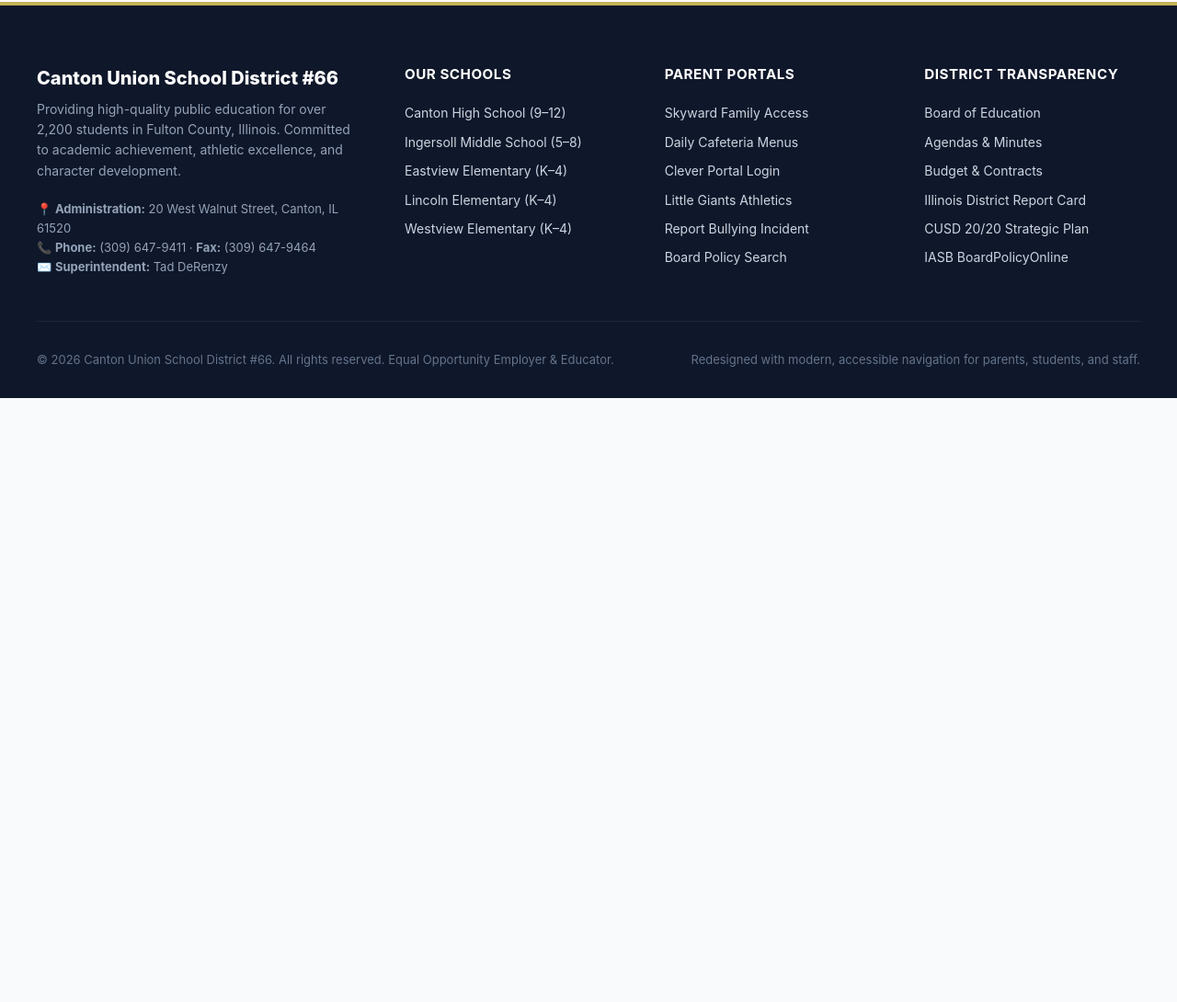
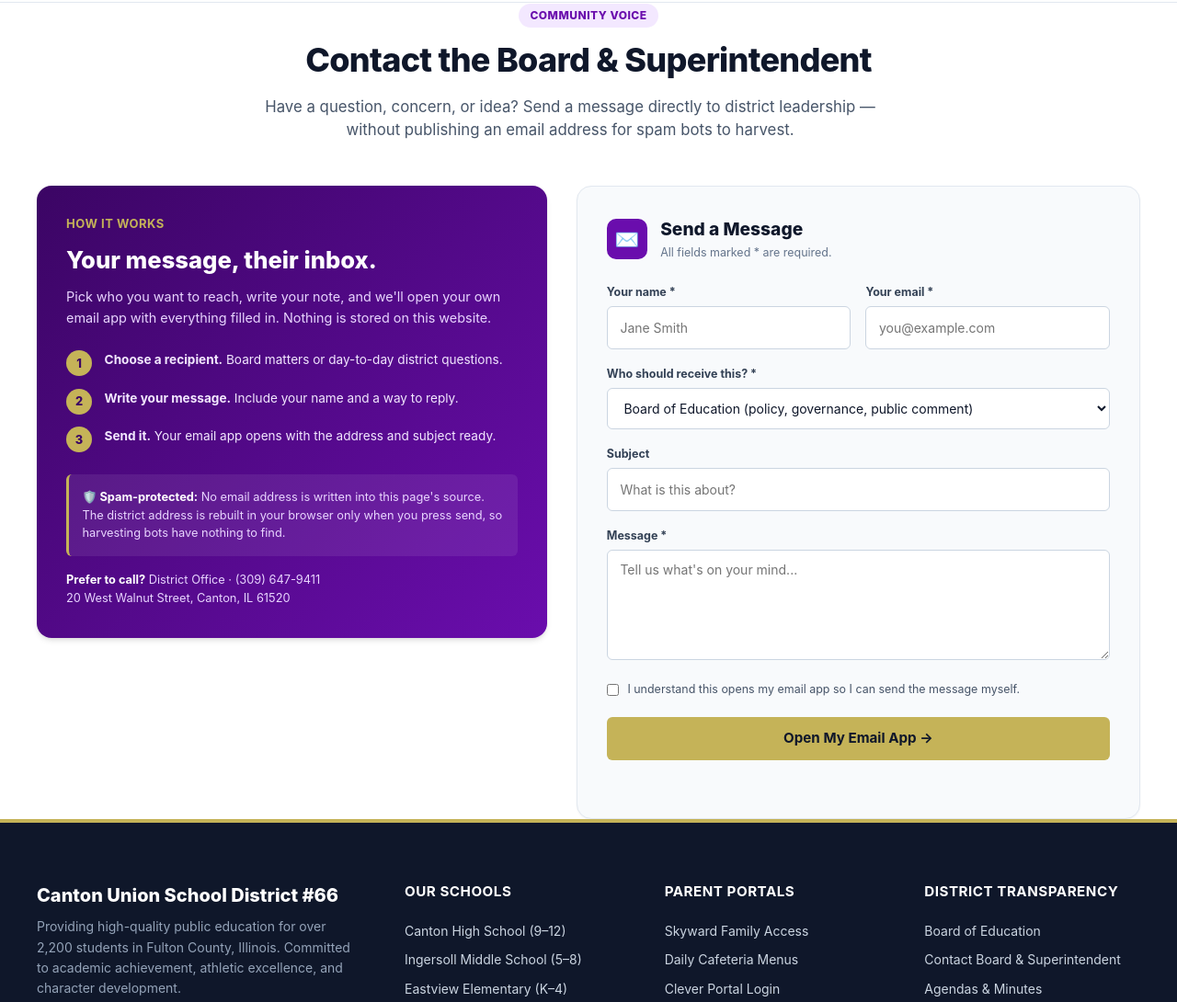
Before and after one commit to Supergus68/cantonusd66-redesign, an Astro site: page /board in a window 1280 px wide. Shown: the part 1620-2710 px from the top of the page at 92% size. Before the commit the page ends 2053 px from the top, so only its background shows below. Built offline with nearby package versions, Linux system fonts and the light colour scheme; Astro itself is replaced by a stand-in of ours.

Commit message:
Add spam-protected board and superintendent contact form

```diff
--- a/src/components/BoardSection.astro
+++ b/src/components/BoardSection.astro
@@ -33,6 +33,9 @@
           </a>
           <a href="https://www.cantonusd.org/budget-and-contracts.html" target="_blank" rel="noopener" class="btn-secondary" style="font-size: 0.85rem; padding: 0.5rem 1rem;">
             📊 Budget & Financial Reports ↗
+          </a>
+          <a href="/board#contact-board" class="btn-secondary" style="font-size: 0.85rem; padding: 0.5rem 1rem;">
+            ✉️ Contact Superintendent
           </a>
         </div>
       </div>
--- /dev/null
+++ b/src/components/ContactBoard.astro
@@ -0,0 +1,368 @@
+---
+---
+
+<section id="contact-board" class="contact-board-section">
+  <div class="container">
+    <div class="section-header-centered">
+      <span class="section-badge">Community Voice</span>
+      <h2 class="section-heading">Contact the Board &amp; Superintendent</h2>
+      <p class="section-sub">
+        Have a question, concern, or idea? Send a message directly to district leadership — without publishing an email address for spam bots to harvest.
+      </p>
+    </div>
+
+    <div class="contact-board-grid">
+      <div class="contact-info-card">
+        <div class="leadership-tag">How It Works</div>
+        <h3 class="contact-info-title">Your message, their inbox.</h3>
+        <p class="contact-info-lead">
+          Pick who you want to reach, write your note, and we'll open your own email app with everything filled in. Nothing is stored on this website.
+        </p>
+
+        <ol class="contact-steps">
+          <li><span>1</span><div><strong>Choose a recipient.</strong> Board matters or day-to-day district questions.</div></li>
+          <li><span>2</span><div><strong>Write your message.</strong> Include your name and a way to reply.</div></li>
+          <li><span>3</span><div><strong>Send it.</strong> Your email app opens with the address and subject ready.</div></li>
+        </ol>
+
+        <div class="contact-privacy">
+          <strong>🛡️ Spam-protected:</strong> No email address is written into this page's source. The district address is rebuilt in your browser only when you press send, so harvesting bots have nothing to find.
+        </div>
+
+        <div class="contact-fallback">
+          <strong>Prefer to call?</strong> District Office · (309) 647-9411<br />
+          20 West Walnut Street, Canton, IL 61520
+        </div>
+      </div>
+
+      <form id="boardContactForm" class="contact-form-card" novalidate>
+        <div class="contact-form-head">
+          <span class="contact-form-icon">✉️</span>
+          <div>
+            <h3>Send a Message</h3>
+            <p>All fields marked * are required.</p>
+          </div>
+        </div>
+
+        <div class="contact-form-row">
+          <div class="contact-field">
+            <label for="contactName">Your name *</label>
+            <input id="contactName" name="contactName" type="text" autocomplete="name" required placeholder="Jane Smith" />
+          </div>
+          <div class="contact-field">
+            <label for="contactEmail">Your email *</label>
+            <input id="contactEmail" name="contactEmail" type="email" autocomplete="email" required placeholder="you@example.com" />
+          </div>
+        </div>
+
+        <div class="contact-field">
+          <label for="contactTopic">Who should receive this? *</label>
+          <select id="contactTopic" name="contactTopic" required>
+            <option value="board">Board of Education (policy, governance, public comment)</option>
+            <option value="superintendent">Superintendent Tad DeRenzy (district operations)</option>
+          </select>
+        </div>
+
+        <div class="contact-field">
+          <label for="contactSubject">Subject</label>
+          <input id="contactSubject" name="contactSubject" type="text" placeholder="What is this about?" />
+        </div>
+
+        <div class="contact-field">
+          <label for="contactMessage">Message *</label>
+          <textarea id="contactMessage" name="contactMessage" rows="5" required placeholder="Tell us what's on your mind..."></textarea>
+        </div>
+
+        <div class="honeypot" aria-hidden="true">
+          <label for="contactWebsite">Leave this field empty</label>
+          <input id="contactWebsite" name="website" type="text" tabindex="-1" autocomplete="off" />
+        </div>
+
+        <label class="contact-consent" for="contactConsent">
+          <input id="contactConsent" name="contactConsent" type="checkbox" required />
+          <span>I understand this opens my email app so I can send the message myself.</span>
+        </label>
+
+        <button type="submit" class="btn-primary contact-submit">Open My Email App &rarr;</button>
+
+        <p id="contactStatus" class="contact-status" role="status" aria-live="polite"></p>
+        <a id="contactFallback" class="contact-fallback-link" href="#">Didn't open? Click here to try again &rarr;</a>
+      </form>
+    </div>
+  </div>
+</section>
+
+<script is:inline>
+  (function () {
+    var form = document.getElementById('boardContactForm');
+    if (!form) return;
+
+    var status = document.getElementById('contactStatus');
+    var fallback = document.getElementById('contactFallback');
+
+    // Obfuscated district address: char codes XOR 0x5A XOR (index % 5).
+    // Rebuilt only inside this handler, never written as a literal in the page.
+    var coded = [46,63,61,43,59,52,33,33,25,61,47,40,60,111,104,116,52,42,62];
+    function reveal() {
+      return coded.map(function (n, i) {
+        return String.fromCharCode(n ^ 0x5A ^ (i % 5));
+      }).join('');
+    }
+
+    function value(id) {
+      return document.getElementById(id).value.trim();
+    }
+
+    form.addEventListener('submit', function (e) {
+      e.preventDefault();
+      status.textContent = '';
+
+      // Honeypot: real visitors never fill this hidden field.
+      if (value('contactWebsite') !== '') return;
+
+      if (!form.checkValidity()) {
+        form.reportValidity();
+        return;
+      }
+
+      var name = value('contactName');
+      var reply = value('contactEmail');
+      var subject = value('contactSubject');
+      var message = value('contactMessage');
+      var topic = value('contactTopic');
+      var label = topic === 'board' ? 'Board of Education' : 'Superintendent Tad DeRenzy';
+      var fullSubject = '[CUSD #66 - ' + label + '] ' + (subject || 'Message from ' + name);
+      var body = [
+        'To: ' + label,
+        '',
+        'From: ' + name + ' <' + reply + '>',
+        '',
+        message,
+        '',
+        '---',
+        'Sent from the Canton USD #66 redesign demo contact form.'
+      ].join('\n');
+
+      var href = 'mailto:' + reveal() + '?subject=' + encodeURIComponent(fullSubject) + '&body=' + encodeURIComponent(body);
+      fallback.href = href;
+      fallback.style.display = 'inline-block';
+      status.textContent = 'Your email app should open now. If it does not, use the link below.';
+      window.location.href = href;
+    });
+  })();
+</script>
+
+<style>
+  .contact-board-section {
+    background: var(--white);
+    border-top: 1px solid var(--slate-200);
+  }
+  .section-header-centered {
+    text-align: center;
+    max-width: 760px;
+    margin: 0 auto 3rem;
+  }
+  .contact-board-grid {
+    display: grid;
+    grid-template-columns: 0.95fr 1.05fr;
+    gap: 2rem;
+    align-items: start;
+  }
+  .contact-info-card {
+    background: linear-gradient(135deg, var(--cusd-purple-deep), var(--cusd-purple));
+    color: #FFFFFF;
+    border-radius: var(--radius-lg);
+    padding: 2rem;
+    box-shadow: var(--shadow-md);
+  }
+  .contact-info-title {
+    font-size: 1.6rem;
+    font-weight: 800;
+    line-height: 1.25;
+    margin: 0.85rem 0 0.75rem;
+  }
+  .contact-info-lead {
+    font-size: 0.9rem;
+    line-height: 1.6;
+    color: #E9D5FF;
+    margin-bottom: 1.5rem;
+  }
+  .contact-steps {
+    list-style: none;
+    padding: 0;
+    margin: 0 0 1.5rem;
+    display: flex;
+    flex-direction: column;
+    gap: 0.85rem;
+  }
+  .contact-steps li {
+    display: flex;
+    gap: 0.85rem;
+    align-items: flex-start;
+    font-size: 0.85rem;
+    line-height: 1.5;
+    color: #F3E8FF;
+  }
+  .contact-steps li span {
+    flex: 0 0 1.75rem;
+    height: 1.75rem;
+    border-radius: 9999px;
+    background: var(--cusd-gold);
+    color: var(--cusd-purple-deep);
+    font-weight: 800;
+    font-size: 0.8rem;
+    display: inline-flex;
+    align-items: center;
+    justify-content: center;
+  }
+  .contact-privacy {
+    background: rgba(255, 255, 255, 0.08);
+    border-left: 3px solid var(--cusd-gold);
+    border-radius: var(--radius-sm);
+    padding: 0.9rem;
+    font-size: 0.8rem;
+    line-height: 1.55;
+    color: #E9D5FF;
+    margin-bottom: 1rem;
+  }
+  .contact-privacy strong {
+    color: #FFFFFF;
+  }
+  .contact-fallback {
+    font-size: 0.8rem;
+    line-height: 1.6;
+    color: #E9D5FF;
+  }
+  .contact-fallback strong {
+    color: #FFFFFF;
+  }
+  .contact-form-card {
+    background: var(--slate-50);
+    border: 1px solid var(--slate-200);
+    border-radius: var(--radius-lg);
+    padding: 2rem;
+    box-shadow: var(--shadow-sm);
+  }
+  .contact-form-head {
+    display: flex;
+    align-items: center;
+    gap: 0.9rem;
+    margin-bottom: 1.5rem;
+  }
+  .contact-form-icon {
+    width: 2.75rem;
+    height: 2.75rem;
+    flex: 0 0 2.75rem;
+    border-radius: var(--radius-md);
+    background: var(--cusd-purple);
+    color: #FFFFFF;
+    display: inline-flex;
+    align-items: center;
+    justify-content: center;
+    font-size: 1.35rem;
+  }
+  .contact-form-head h3 {
+    font-size: 1.2rem;
+    font-weight: 800;
+    color: var(--slate-900);
+    margin: 0;
+  }
+  .contact-form-head p {
+    font-size: 0.78rem;
+    color: var(--slate-500);
+    margin: 0.15rem 0 0;
+  }
+  .contact-form-row {
+    display: grid;
+    grid-template-columns: 1fr 1fr;
+    gap: 1rem;
+  }
+  .contact-field {
+    margin-bottom: 1.1rem;
+  }
+  .contact-field label {
+    display: block;
+    font-size: 0.78rem;
+    font-weight: 700;
+    color: var(--slate-700);
+    margin-bottom: 0.35rem;
+  }
+  .contact-field input,
+  .contact-field select,
+  .contact-field textarea {
+    width: 100%;
+    padding: 0.75rem 0.85rem;
+    font-size: 0.875rem;
+    font-family: inherit;
+    color: var(--slate-900);
+    background: var(--white);
+    border: 1px solid var(--slate-300);
+    border-radius: var(--radius-sm);
+    outline: none;
+    transition: border-color 0.2s, box-shadow 0.2s;
+  }
+  .contact-field textarea {
+    resize: vertical;
+    min-height: 120px;
+  }
+  .contact-field input:focus,
+  .contact-field select:focus,
+  .contact-field textarea:focus {
+    border-color: var(--cusd-purple);
+    box-shadow: 0 0 0 3px rgba(106, 13, 173, 0.12);
+  }
+  .honeypot {
+    position: absolute;
+    left: -9999px;
+    width: 1px;
+    height: 1px;
+    overflow: hidden;
+  }
+  .contact-consent {
+    display: flex;
+    align-items: flex-start;
+    gap: 0.6rem;
+    font-size: 0.78rem;
+    line-height: 1.5;
+    color: var(--slate-600);
+    margin: 0.25rem 0 1.25rem;
+    cursor: pointer;
+  }
+  .contact-consent input {
+    margin-top: 0.15rem;
+    accent-color: var(--cusd-purple);
+  }
+  .contact-submit {
+    width: 100%;
+    justify-content: center;
+  }
+  .contact-status {
+    font-size: 0.8rem;
+    font-weight: 600;
+    color: var(--cusd-purple);
+    margin: 0.85rem 0 0;
+    min-height: 1.1rem;
+  }
+  .contact-fallback-link {
+    display: none;
+    font-size: 0.8rem;
+    font-weight: 700;
+    color: var(--cusd-purple-deep);
+    margin-top: 0.35rem;
+  }
+  @media (max-width: 900px) {
+    .contact-board-grid {
+      grid-template-columns: 1fr;
+    }
+  }
+  @media (max-width: 560px) {
+    .contact-form-row {
+      grid-template-columns: 1fr;
+      gap: 0;
+    }
+    .contact-info-card,
+    .contact-form-card {
+      padding: 1.5rem;
+    }
+  }
+</style>
--- a/src/components/Footer.astro
+++ b/src/components/Footer.astro
@@ -48,6 +48,7 @@
         <div class="footer-col-title">District Transparency</div>
         <ul class="footer-links">
           <li><a href="/board">Board of Education</a></li>
+          <li><a href="/board#contact-board">Contact Board & Superintendent</a></li>
           <li><a href="https://www.cantonusd.org/board-of-education-meetings.html" target="_blank" rel="noopener">Agendas & Minutes</a></li>
           <li><a href="https://www.cantonusd.org/budget-and-contracts.html" target="_blank" rel="noopener">Budget & Contracts</a></li>
           <li><a href="https://www.illinoisreportcard.com/District.aspx?districtId=26029066025" target="_blank" rel="noopener">Illinois District Report Card</a></li>
--- a/src/pages/board.astro
+++ b/src/pages/board.astro
@@ -1,6 +1,7 @@
 ---
 import Layout from "../components/Layout.astro";
 import BoardSection from "../components/BoardSection.astro";
+import ContactBoard from "../components/ContactBoard.astro";
 ---
 
 <Layout
@@ -23,4 +24,5 @@ import BoardSection from "../components/BoardSection.astro";
   </div>
 
   <BoardSection />
+  <ContactBoard />
 </Layout>
```
